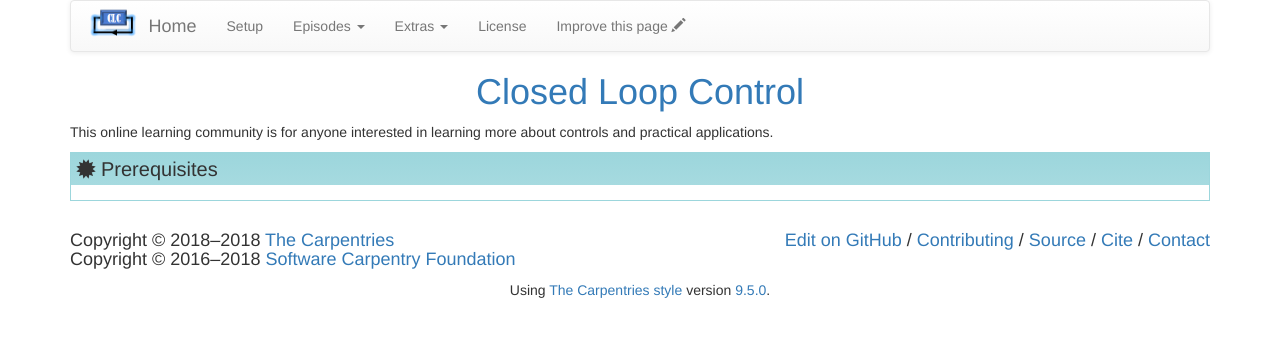
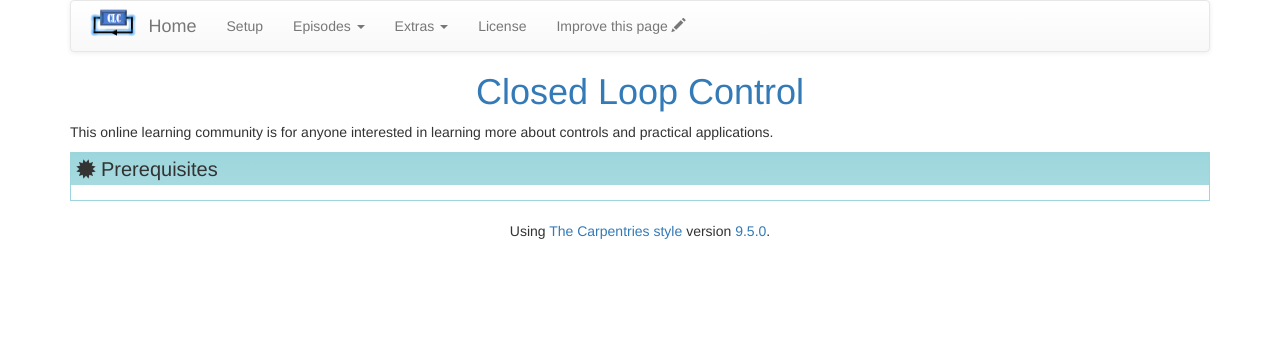
Before and after one commit to closedloopcontrol/closedloopcontrol.github.io, a Jekyll site: the page built from index.md, in a window 1280 px wide. Shown: the top 337 px of the page. Built offline with Jekyll 4.4.1, drawn with Linux system fonts in a browser that asks for light colours.

Commit message:
minimalist footer

```diff
--- a/_includes/lesson_footer.html
+++ b/_includes/lesson_footer.html
@@ -2,46 +2,6 @@
   Footer for lesson pages.
 {% endcomment %}
 <footer>
-  <div class="row">
-    <div class="col-md-6 copyright" align="left">
-	{% if site.carpentry == "swc" %}
-	Copyright &copy; 2018–{{ 'now' | date: "%Y" }}
-	<a href="{{ site.carpentries_site }}">The Carpentries</a>
-        <br>
-        Copyright &copy; 2016–2018
-	<a href="{{ site.swc_site }}">Software Carpentry Foundation</a>
-	{% elsif site.carpentry == "dc" %}
-	Copyright &copy; 2018–{{ 'now' | date: "%Y" }}
-	<a href="{{ site.carpentries_site }}">The Carpentries</a>
-        <br>
-        Copyright &copy; 2016–2018
-	<a href="{{ site.dc_site }}">Data Carpentry</a>
-	{% elsif site.carpentry == "lc" %}
-	Copyright &copy; 2016–{{ 'now' | date: "%Y" }}
-	<a href="{{ site.lc_site }}">Library Carpentry</a>
-	{% elsif site.carpentry == "cp" %}
-	Copyright &copy; 2018–{{ 'now' | date: "%Y" }}
-	<a href="{{ site.carpentries_site }}">The Carpentries</a>
-	{% endif %}
-    </div>
-    <div class="col-md-6 help-links" align="right">
-	{% if page.source %}
-	{% if page.source == "Rmd" %}
-	<a href="{{site.github.repository_url}}/edit/gh-pages/{{page.path|replace: "_episodes", "_episodes_rmd" | replace: ".md", ".Rmd"}}">Edit on GitHub</a>
-	{% endif %}
-	{% else %}
-	<a href="{{site.github.repository_url}}/edit/gh-pages/{{page.path}}">Edit on GitHub</a>
-	{% endif %}
-	/
-	<a href="{{ site.github.repository_url }}/blob/gh-pages/CONTRIBUTING.md">Contributing</a>
-	/
-	<a href="{{ site.github.repository_url }}/">Source</a>
-	/
-	<a href="{{ site.github.repository_url }}/blob/gh-pages/CITATION">Cite</a>
-	/
-	<a href="mailto:{{ site.email }}">Contact</a>
-    </div>
-  </div>
   <div class="row">
     <div class="col-md-12" align="center">
       Using <a href="https://github.com/swcarpentry/styles/">The Carpentries style</a>
```
